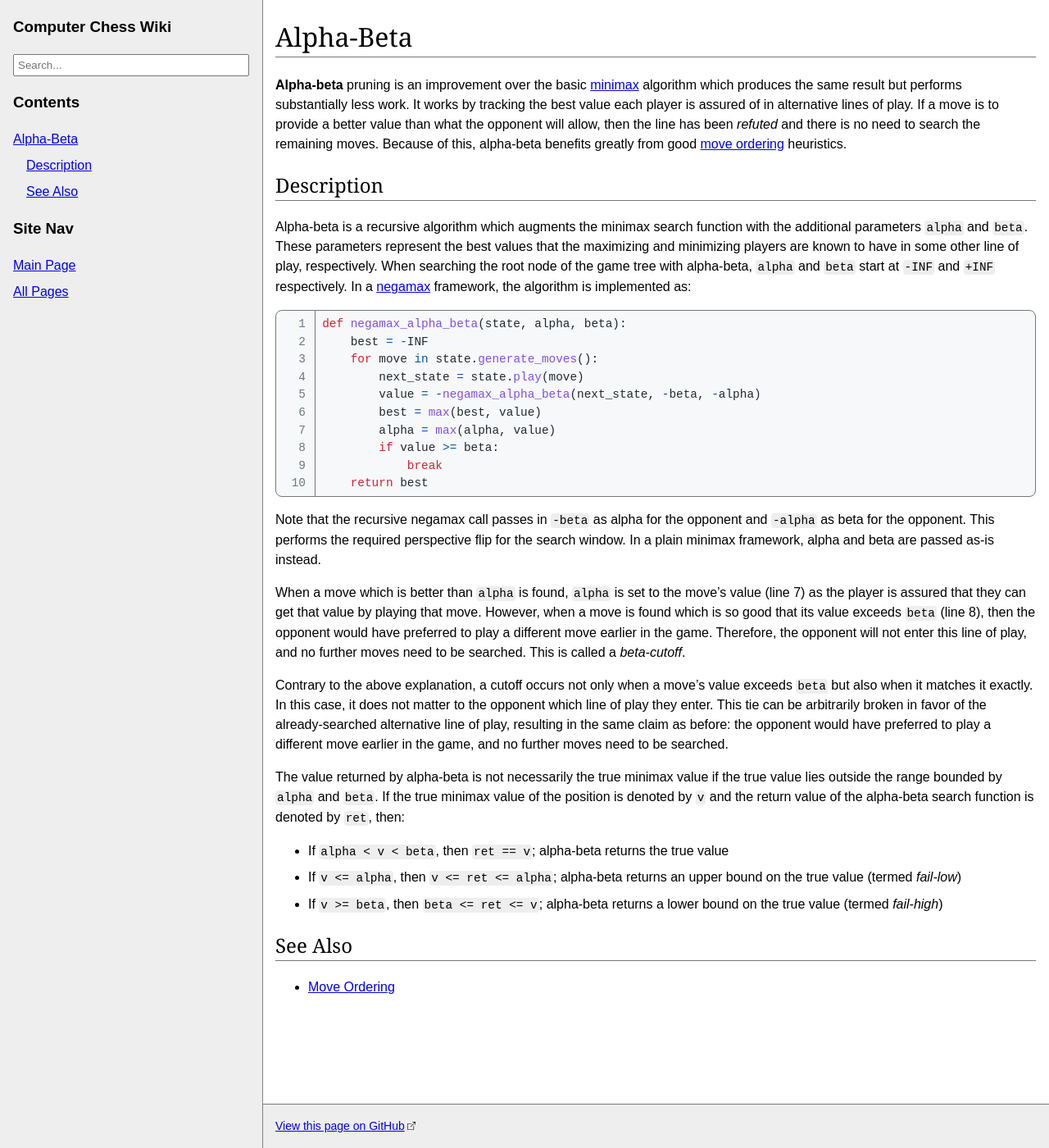
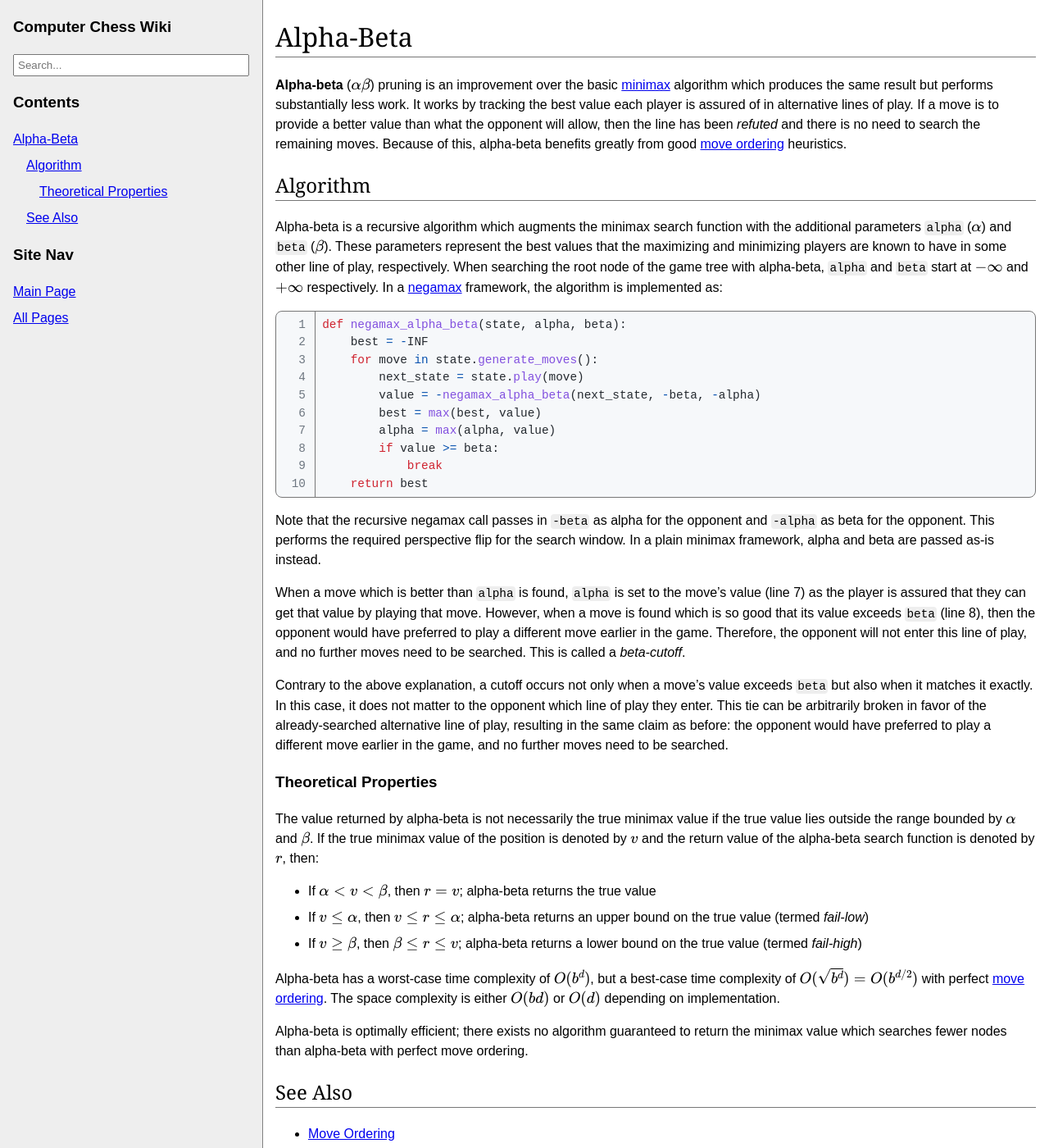
Before and after one commit to MinusKelvin/chesswiki, a Jekyll site: the page built from content/alpha-beta.md, in a window 1280 px wide and 1400 px high. Shown: the whole window at 82% size. Built offline with Jekyll 4.4.1, drawn with Linux system fonts in a browser that asks for light colours; formulas are drawn with MathJax 3.

````diff
--- a/_layouts/page.html
+++ b/_layouts/page.html
@@ -6,6 +6,7 @@
     <link rel="stylesheet" href="{{ "/assets/style.css" | relative_url }}">
     <link rel="stylesheet" href="{{ "/assets/code.css" | relative_url }}">
     <meta name="viewport" content="width=device-width, initial-scale=1">
+    <script src="https://cdn.mathjax.org/mathjax/latest/MathJax.js?config=TeX-AMS-MML_HTMLorMML" type="text/javascript"></script>
     <script src="{{ "/assets/script.js" | relative_url }}"></script>
 </head>
 <body>
--- a/content/alpha-beta.md
+++ b/content/alpha-beta.md
@@ -2,16 +2,16 @@
 title: Alpha-Beta
 ---
 
-**Alpha-beta** pruning is an improvement over the basic {% include link to="content/minimax.md" lowercase=true %} algorithm which produces the same result but performs substantially less work.
+**Alpha-beta** ($$\alpha \beta$$) pruning is an improvement over the basic {% include link to="content/minimax.md" lowercase=true %} algorithm which produces the same result but performs substantially less work.
 It works by tracking the best value each player is assured of in alternative lines of play.
 If a move is to provide a better value than what the opponent will allow, then the line has been *refuted* and there is no need to search the remaining moves.
 Because of this, alpha-beta benefits greatly from good {% include link to="content/move-ordering.md" lowercase=true %} heuristics.
 
-# Description
+# Algorithm
 
-Alpha-beta is a recursive algorithm which augments the minimax search function with the additional parameters `alpha` and `beta`.
+Alpha-beta is a recursive algorithm which augments the minimax search function with the additional parameters `alpha` ($$\alpha$$) and `beta` ($$\beta$$).
 These parameters represent the best values that the maximizing and minimizing players are known to have in some other line of play, respectively.
-When searching the root node of the game tree with alpha-beta, `alpha` and `beta` start at `-INF` and `+INF` respectively.
+When searching the root node of the game tree with alpha-beta, `alpha` and `beta` start at $$- \infty$$ and $$+ \infty$$ respectively.
 In a {% include link to="redirect/negamax.md" lowercase=true %} framework, the algorithm is implemented as:
 
 ```py
@@ -40,12 +40,19 @@ Contrary to the above explanation, a cutoff occurs not only when a move's value
 In this case, it does not matter to the opponent which line of play they enter.
 This tie can be arbitrarily broken in favor of the already-searched alternative line of play, resulting in the same claim as before: the opponent would have preferred to play a different move earlier in the game, and no further moves need to be searched.
 
-The value returned by alpha-beta is not necessarily the true minimax value if the true value lies outside the range bounded by `alpha` and `beta`.
-If the true minimax value of the position is denoted by `v` and the return value of the alpha-beta search function is denoted by `ret`, then:
+## Theoretical Properties
 
-- If `alpha < v < beta`, then `ret == v`; alpha-beta returns the true value
-- If `v <= alpha`, then `v <= ret <= alpha`; alpha-beta returns an upper bound on the true value (termed *fail-low*)
-- If `v >= beta`, then `beta <= ret <= v`; alpha-beta returns a lower bound on the true value (termed *fail-high*)
+The value returned by alpha-beta is not necessarily the true minimax value if the true value lies outside the range bounded by $$\alpha$$ and $$\beta$$.
+If the true minimax value of the position is denoted by $$v$$ and the return value of the alpha-beta search function is denoted by $$r$$, then:
+
+- If $$\alpha < v < \beta$$, then $$r = v$$; alpha-beta returns the true value
+- If $$v \le \alpha$$, then $$v \le r \le \alpha$$; alpha-beta returns an upper bound on the true value (termed *fail-low*)
+- If $$v \ge \beta$$, then $$\beta \le r \le v$$; alpha-beta returns a lower bound on the true value (termed *fail-high*)
+
+Alpha-beta has a worst-case time complexity of $$O(b^d)$$, but a best-case time complexity of $$O(\sqrt{b^d}) = O(b^{d/2})$$ with perfect {% include link to="content/move-ordering.md" lowercase=true %}.
+The space complexity is either $$O(bd)$$ or $$O(d)$$ depending on implementation.
+
+Alpha-beta is optimally efficient; there exists no algorithm guaranteed to return the minimax value which searches fewer nodes than alpha-beta with perfect move ordering.
 
 # See Also
 
````
Also changed, not shown: content/minimax.md (+10 -1 lines).
